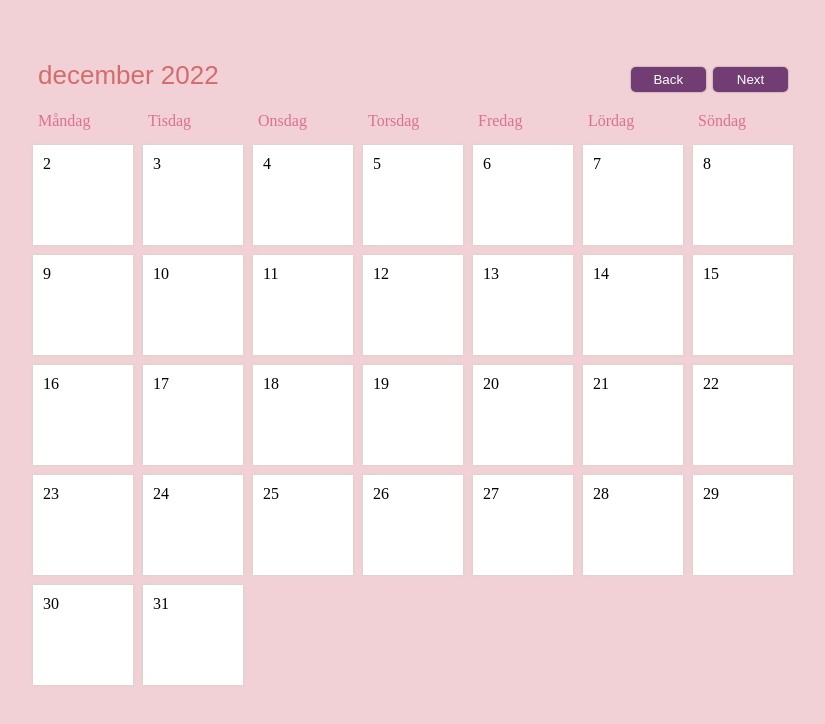
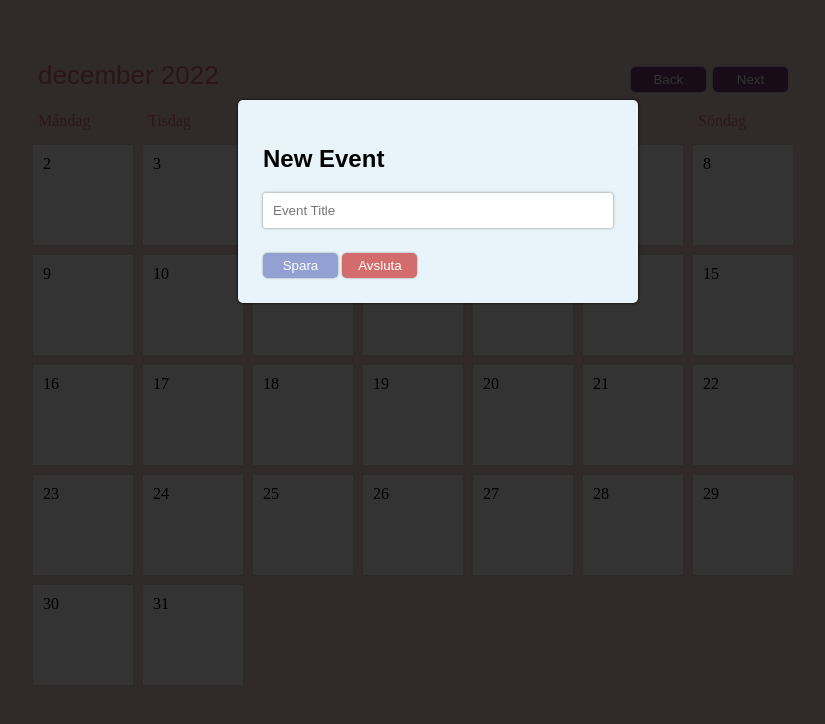
Before and after one commit to mkreivi/ProjektCalendar, a plain HTML site: page index.html in a window 1280 px wide. Both pictures are taken after a click on the element "10". Shown: the whole page, without its empty margins (227-1052 px from the left). Drawn offline with Linux system fonts and the light colour scheme.

Commit message:
added functions on eventbuttons

```diff
--- a/index.html
+++ b/index.html
@@ -33,5 +33,15 @@
         <div id="calendar"></div>
     </div>
 
+    <div id="newEventModal">
+        <h2>New Event</h2>
+
+        <input id="eventTitleInput" placeholder="Event Title">
+
+        <button id="saveButton">Spara</button>
+        <button id="cancelButton">Avsluta</button>
+    </div>
+    <div id="modalBackDrop"></div>
+
 </body>
 </html>
--- a/main.js
+++ b/main.js
@@ -5,8 +5,22 @@ let clicked = null;
 let events = localStorage.getItem('events') ? JSON.parse(localStorage.getItem('events')) : [];
 
 const calendar = document.getElementById('calendar');
+const newEventModal = document.getElementById('newEventModal');
+const backDrop = document.getElementById('modalBackDrop');
 const weekdays = ['Måndag', 'Tisdag', 'Onsdag', 'Torsdag', 'Fredag', 'Lördag', 'Söndag'];
 
+function openModal(date) {
+    clicked = date;
+
+    const eventForDay = events.find(e => e.date === clicked);
+
+    if (eventForDay) {
+        console.log('Event already exists');
+    } else {
+        newEventModal.style.display = 'block';
+    }
+    backDrop.style.display = 'block';
+}
 
 function load() {
     const dt = new Date();
@@ -42,7 +56,7 @@ function load() {
         if (i > paddingDays) {
             daySquare.innerText = i - paddingDays;
 
-            daySquare.addEventListener('click', () => console.log('click'));
+            daySquare.addEventListener('click', () => openModal(`${month + 1}/${i - paddingDays}/${year}`));
         } else {
             daySquare.classList.add('padding');
         }
@@ -50,6 +64,10 @@ function load() {
         calendar.appendChild(daySquare);
         }
 
+    }
+    function closeModal() {
+        newEventModal.style.dislay = 'none';
+        backDrop.style.display = 'none';
     }
 
     function initButtons() {
@@ -62,6 +80,10 @@ function load() {
             nav--;
             load();
         });
+
+        document.getElementById('saveButton', () => {});
+
+        document.getElementById('cancelButton', closeModal);
     }
 initButtons();
 load();
```
